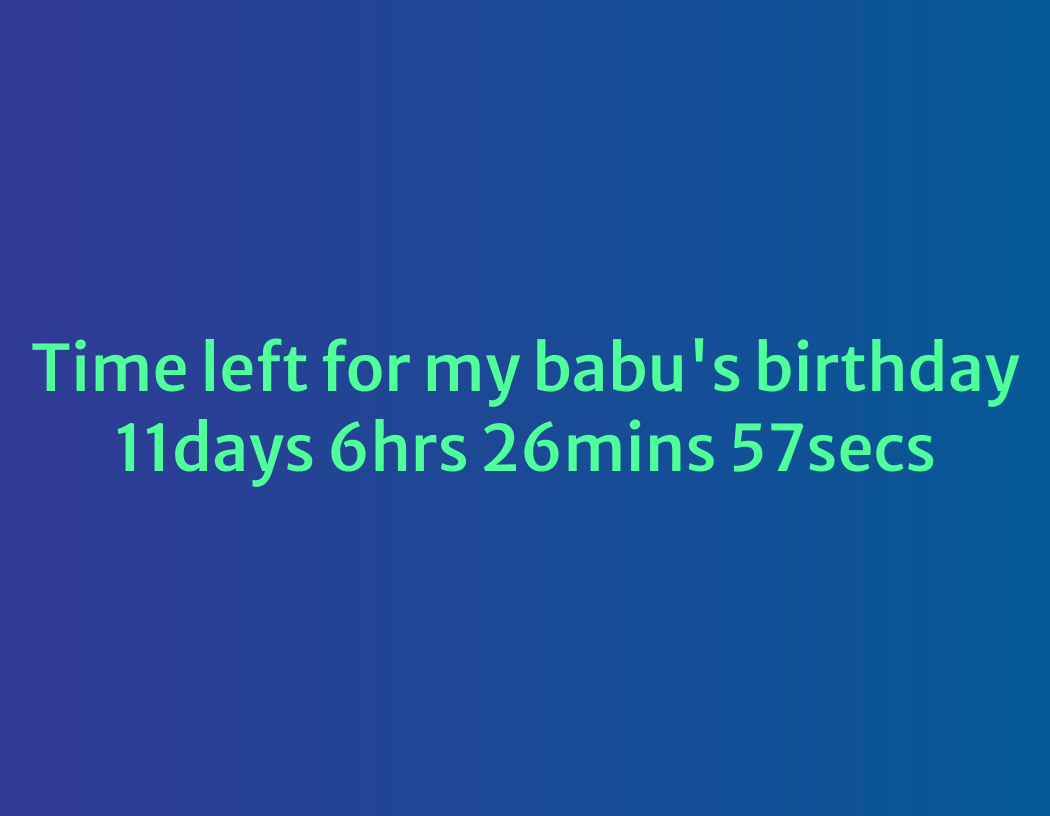
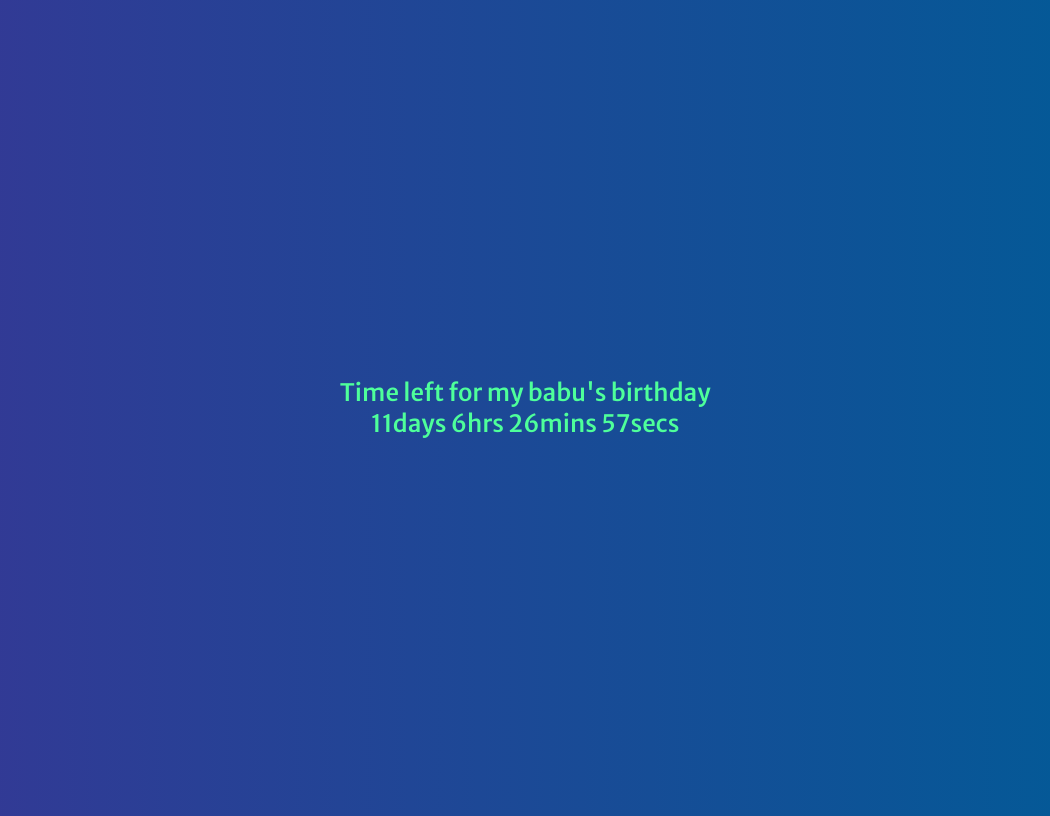
Before and after one commit to avikamat96/test-repository, a plain HTML site: page index.html in a window 1280 px wide. Shown: the whole page, without its empty margins (110-1160 px from the left). Drawn offline with Linux system fonts and the light colour scheme.

Commit message:
font-change

```diff
--- a/index.html
+++ b/index.html
@@ -25,7 +25,7 @@
             height: 100vh;
             width: 98vw;
             flex-direction: column;
-            font-size: 4em;
+            font-size: 1.5em;
         }
     </style>
 </head>
```
